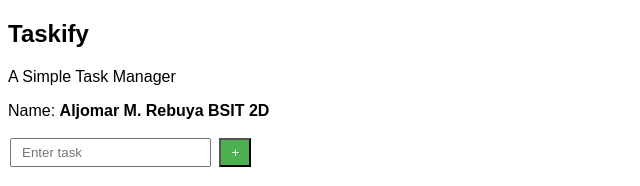
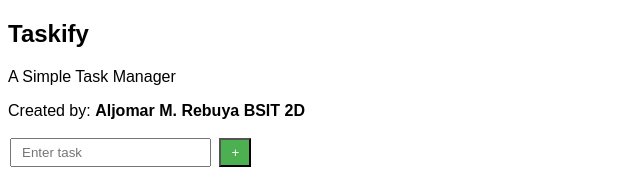
Before and after one commit to Rebuya23/Taskify, a plain HTML site: page index.html in a window 1280 px wide. Shown: the top 186 px of the page, without its empty margins (0-640 px from the left). Drawn offline with Linux system fonts and the light colour scheme.

Commit message:
Update index.html

```diff
--- a/index.html
+++ b/index.html
@@ -32,7 +32,7 @@
 
 <h2>Taskify</h2>
 <p>A Simple Task Manager</p>
-<p>Name: <b>Aljomar M. Rebuya BSIT 2D</b></p>
+<p>Created by: <b>Aljomar M. Rebuya BSIT 2D</b></p>
 
 <input type="text" id="taskInput" placeholder="Enter task">
 <button class="add" onclick="addTask()">+</button>
```
